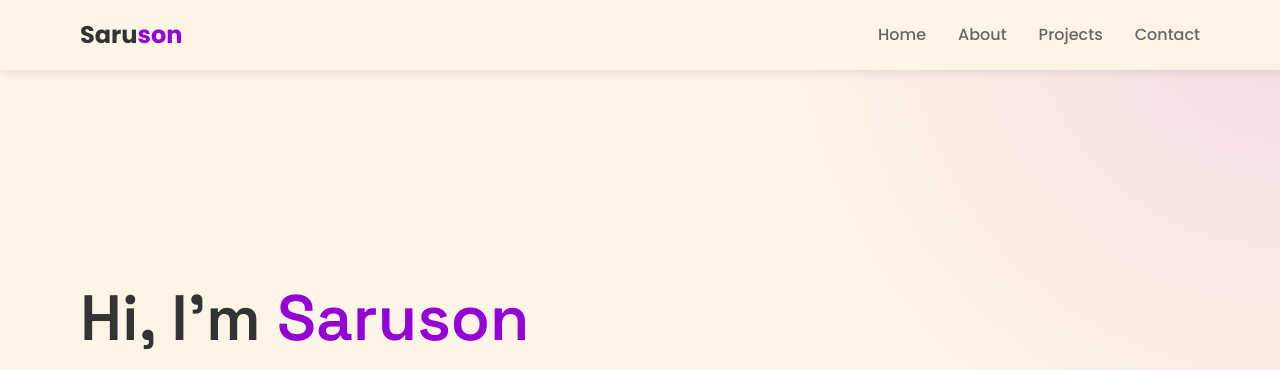
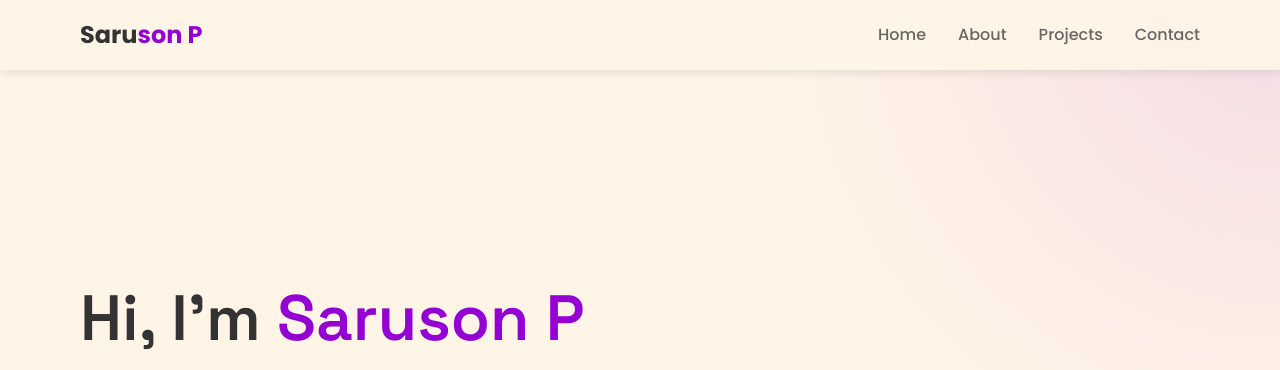
Before and after one commit to saruson/snsmca, a plain HTML site: page index.html in a window 1280 px wide. Shown: the top 370 px of the page. Drawn offline with Linux system fonts and the light colour scheme.

Commit message:
Update header and hero section with 'Saruson P'

```diff
--- a/index.html
+++ b/index.html
@@ -788,7 +788,7 @@
     <!-- Header & Navigation -->
     <header id="header">
         <div class="container nav-container">
-            <a href="#home" class="logo">Saru<span>son</span></a>
+            <a href="#home" class="logo">Saru<span>son P</span></a>
             <button class="mobile-toggle" aria-label="Toggle menu">☰</button>
             <ul class="nav-links">
                 <li><a href="#home">Home</a></li>
@@ -802,7 +802,7 @@
     <!-- Hero Section -->
     <section id="home" class="hero">
         <div class="container hero-content">
-            <h1>Hi, I'm <span class="highlight">Saruson</span></h1>
+            <h1>Hi, I'm <span class="highlight">Saruson P</span></h1>
             <p>I'm a <span class="accent">Frontend Developer</span> passionate about creating beautiful, functional, and user-centered digital experiences.</p>
             <div class="hero-buttons">
                 <a href="#projects" class="btn">View My Work</a>
```
